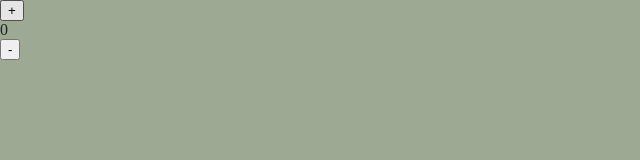
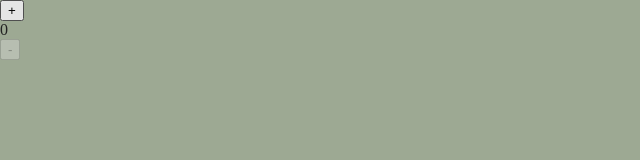
Before and after one commit to hayeon010904/react-curd-app, a React (Create React App) app: page / in a window 1280 px wide. Shown: the top 160 px of the page, without its empty margins (0-640 px from the left). Built offline with nearby package versions, Linux system fonts and the light colour scheme.

Commit message:
count.js수정

```diff
--- a/src/Count.js
+++ b/src/Count.js
@@ -1,13 +1,15 @@
 import { Component } from "react";
+
 export default class Count extends Component {
   constructor(props) {
     super(props);
-    this.addCount = this.addCount.bind(this);
+    // this.addCount = this.addCount.bind(this);!!!
     this.state = {
       count: 0,
     };
   }
   addCount = () => {
+    console.log(this, "aa");
     this.setState((s) => {
       console.log(s, "prev");
       return { count: s.count + 1 };
@@ -37,6 +39,7 @@ export default class Count extends Component {
           onClick={() => {
             this.minusCount();
           }}
+          disabled={this.state.count === 0}
         >
           -
         </button>
```
